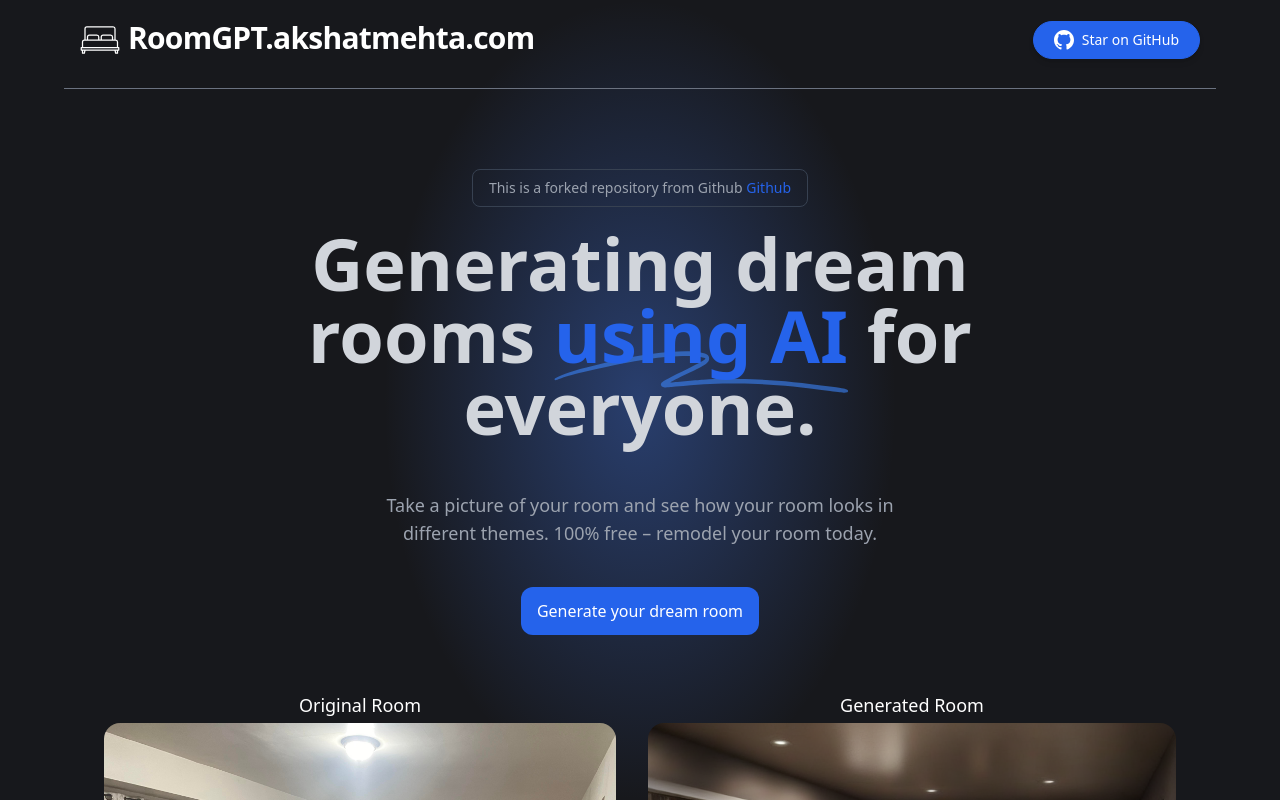
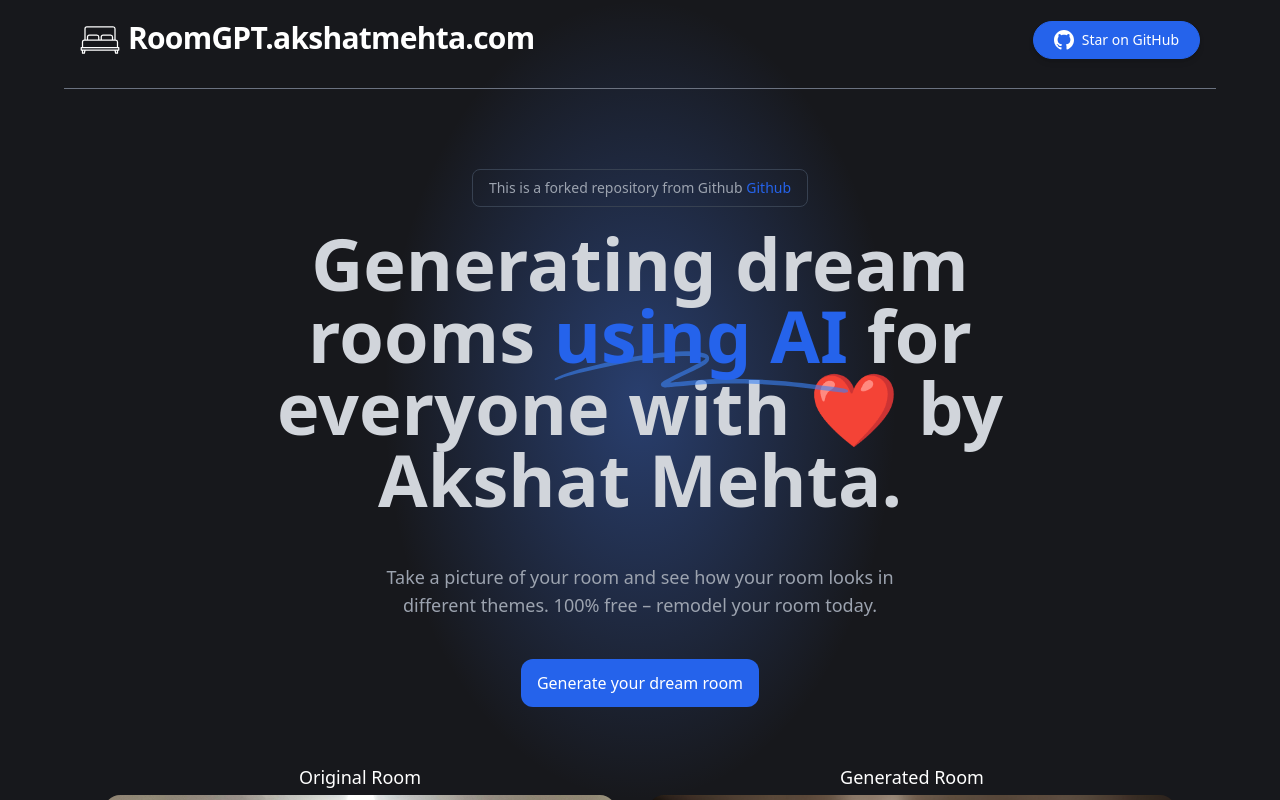
Before and after one commit to nerkoux/RoomGPT, a Next.js app: page / in a window 1280 px wide. Shown: the top 800 px of the page. Built offline with nearby package versions, Linux system fonts and the light colour scheme.

Commit message:
Update index.tsx

```diff
--- a/pages/index.tsx
+++ b/pages/index.tsx
@@ -30,7 +30,7 @@ const Home: NextPage = () => {
             <SquigglyLines />
             <span className="relative">using AI</span>
           </span>{" "}
-          for everyone.
+          for everyone with ❤ by Akshat Mehta.
         </h1>
         <h2 className="mx-auto mt-12 max-w-xl text-lg sm:text-gray-400  text-gray-500 leading-7">
           Take a picture of your room and see how your room looks in different
```
